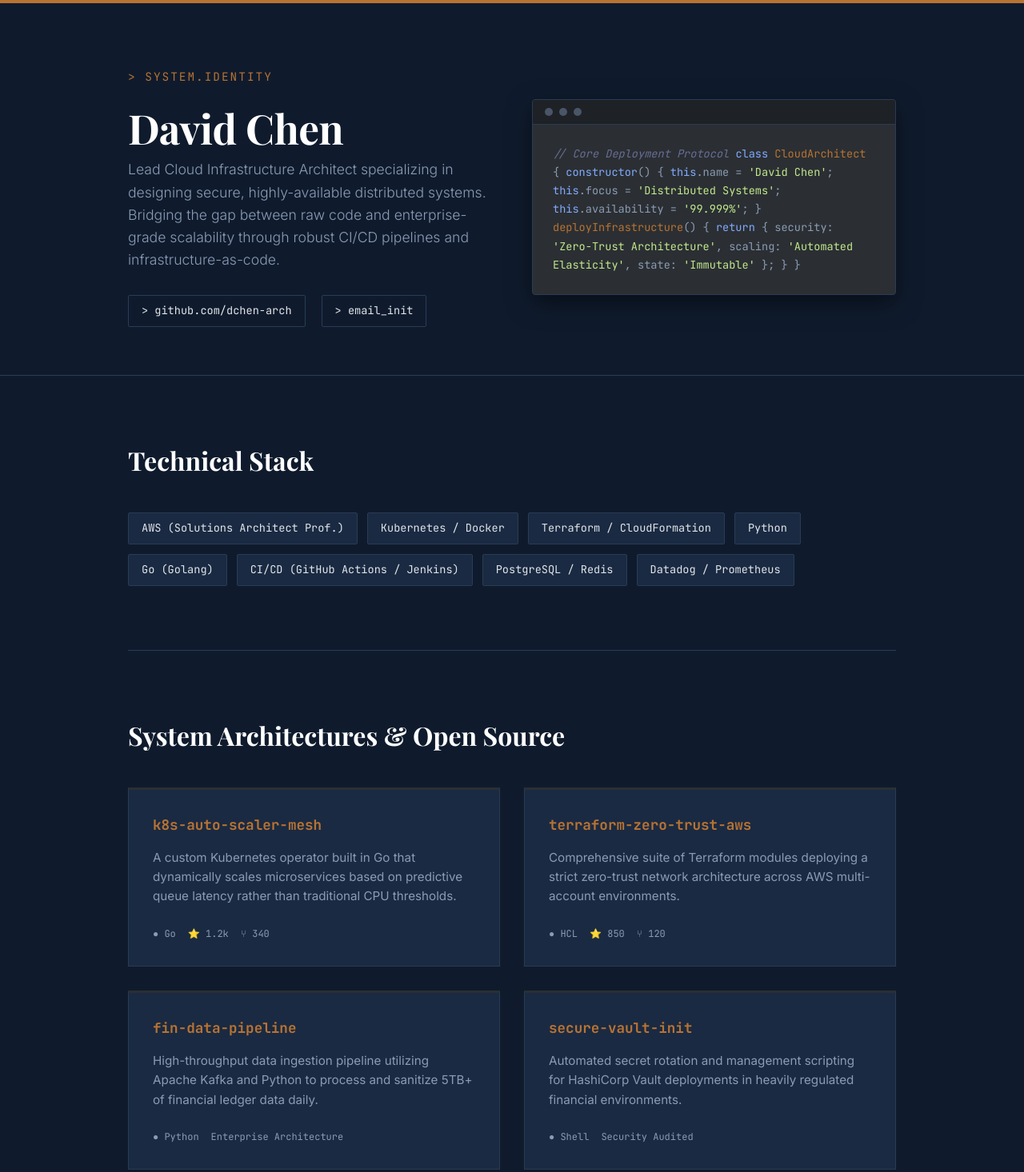
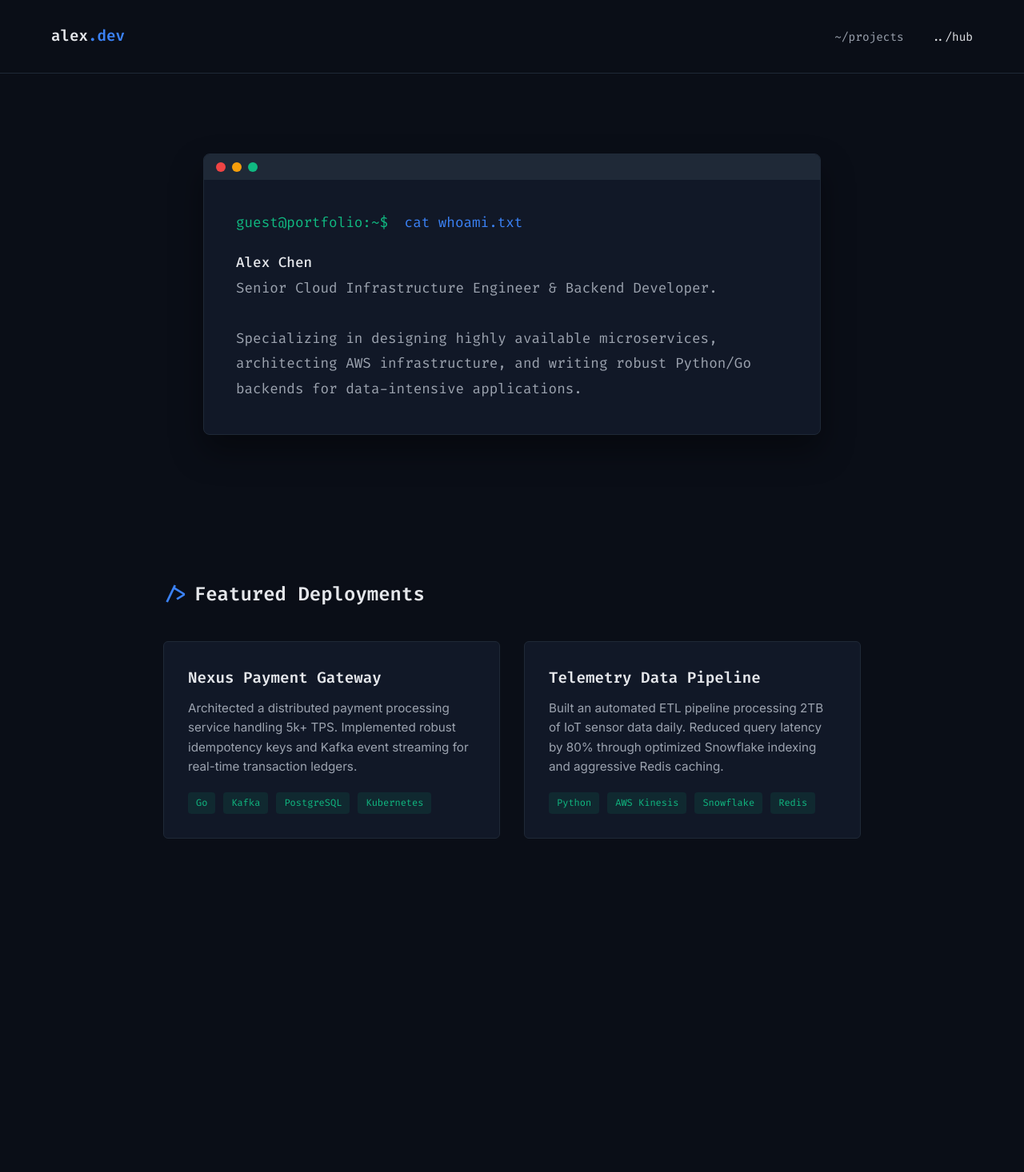
Before and after one commit to FootprintForge-HQ/FootprintForge-HQ.github.io, a plain HTML site: page developer-demo.html in a window 1280 px wide. Shown: the top 1466 px of the page at 80% size. After the commit the page ends 1129 px from the top, so only its background shows below. Drawn offline with nearby package versions, Linux system fonts and the light colour scheme.

Commit message:
Update developer-demo.html

```diff
--- a/developer-demo.html
+++ b/developer-demo.html
@@ -3,394 +3,160 @@
 <head>
     <meta charset="UTF-8">
     <meta name="viewport" content="width=device-width, initial-scale=1.0">
-    <title>David Chen | Cloud Infrastructure Architect</title>
+    <title>Developer Portfolio | Alex Chen</title>
 
     <link rel="preconnect" href="https://fonts.googleapis.com">
     <link rel="preconnect" href="https://fonts.gstatic.com" crossorigin>
-    <link href="https://fonts.googleapis.com/css2?family=Playfair+Display:wght@500;600;700&family=Inter:wght@300;400;500;600&family=JetBrains+Mono:wght@400;700&display=swap" rel="stylesheet">
+    <link href="https://fonts.googleapis.com/css2?family=Fira+Code:wght@400;500;600&family=Inter:wght@300;400;500&display=swap" rel="stylesheet">
 
     <style>
-        /* Engineered Brand Color System - Dark Mode Priority */
         :root {
-            --navy: #0F1B2D;
-            --navy-light: #1A2A42;
-            --charcoal: #2B2F33;
-            --copper: #B87333;
-            --copper-dim: rgba(184, 115, 51, 0.15);
-            --text-main: #E1E5EA;
-            --text-muted: #8B9BB4;
-            --border-color: #2A3B55;
+            --bg-dark: #0A0E17;
+            --surface: #111827;
+            --border: #1F2937;
+            --text-main: #E5E7EB;
+            --text-muted: #9CA3AF;
+            --accent-blue: #3B82F6;
+            --accent-green: #10B981;
 
-            --font-serif: 'Playfair Display', serif;
+            --font-mono: 'Fira Code', monospace;
             --font-sans: 'Inter', sans-serif;
-            --font-mono: 'JetBrains Mono', monospace;
         }
 
-        * {
-            margin: 0;
-            padding: 0;
-            box-sizing: border-box;
-        }
+        * { margin: 0; padding: 0; box-sizing: border-box; scroll-behavior: smooth; }
 
         body {
-            background-color: var(--navy);
+            background-color: var(--bg-dark);
             color: var(--text-main);
             font-family: var(--font-sans);
             line-height: 1.6;
             -webkit-font-smoothing: antialiased;
         }
 
-        .container {
-            max-width: 1000px;
-            margin: 0 auto;
-            padding: 0 20px;
+        .reveal { opacity: 0; transform: translateY(20px); transition: all 0.6s ease-out; }
+        .reveal.active { opacity: 1; transform: translateY(0); }
+
+        nav { padding: 30px 5%; display: flex; justify-content: space-between; align-items: center; border-bottom: 1px solid var(--border); }
+        .logo { font-family: var(--font-mono); font-size: 1.2rem; color: var(--text-main); text-decoration: none; font-weight: 600; }
+        .logo span { color: var(--accent-blue); }
+
+        .nav-links a { color: var(--text-muted); text-decoration: none; margin-left: 30px; font-size: 0.9rem; transition: color 0.3s; font-family: var(--font-mono); }
+        .nav-links a:hover { color: var(--accent-blue); }
+
+        .terminal-header { padding: 100px 5%; max-width: 900px; margin: 0 auto; }
+
+        .terminal-window {
+            background-color: var(--surface);
+            border: 1px solid var(--border);
+            border-radius: 8px;
+            overflow: hidden;
+            box-shadow: 0 20px 40px rgba(0,0,0,0.4);
         }
 
-        /* Top Bar - Structural Line */
-        .top-bar {
-            height: 4px;
-            background-color: var(--copper);
-            width: 100%;
+        .terminal-bar { background-color: #1F2937; padding: 10px 15px; display: flex; gap: 8px; align-items: center; }
+        .dot { width: 12px; height: 12px; border-radius: 50%; }
+        .dot.r { background-color: #EF4444; }
+        .dot.y { background-color: #F59E0B; }
+        .dot.g { background-color: #10B981; }
+
+        .terminal-body { padding: 40px; font-family: var(--font-mono); font-size: 1.1rem; }
+        .prompt { color: var(--accent-green); margin-right: 10px; }
+        .command { color: var(--accent-blue); }
+
+        .output { margin-top: 20px; color: var(--text-muted); line-height: 1.8; }
+        .output strong { color: var(--text-main); font-weight: 500; }
+
+        section { padding: 80px 5%; max-width: 1000px; margin: 0 auto; }
+        .section-title { font-family: var(--font-mono); font-size: 1.5rem; color: var(--text-main); margin-bottom: 40px; display: flex; align-items: center; gap: 10px;}
+        .section-title::before { content: '/>'; color: var(--accent-blue); }
+
+        .grid { display: grid; grid-template-columns: repeat(auto-fit, minmax(300px, 1fr)); gap: 30px; }
+
+        .project-card {
+            background-color: var(--surface);
+            border: 1px solid var(--border);
+            padding: 30px;
+            border-radius: 6px;
+            transition: all 0.3s ease;
+            position: relative;
         }
 
-        /* Hero / Header Section */
-        header {
-            padding: 80px 0 60px;
-            border-bottom: 1px solid var(--border-color);
+        .project-card:hover {
+            border-color: var(--accent-blue);
+            transform: translateY(-5px);
+            box-shadow: 0 10px 30px rgba(59, 130, 246, 0.1);
         }
 
-        .header-grid {
-            display: grid;
-            grid-template-columns: 1fr 1fr;
-            gap: 50px;
-            align-items: center;
-        }
+        .project-card h3 { font-family: var(--font-mono); font-size: 1.2rem; color: var(--text-main); margin-bottom: 10px; }
+        .project-card p { color: var(--text-muted); font-size: 0.95rem; margin-bottom: 20px; }
 
-        h1 {
-            font-family: var(--font-serif);
-            font-size: 3.2rem;
-            color: #FFFFFF;
-            line-height: 1.1;
-            margin-bottom: 10px;
-            letter-spacing: -0.5px;
-        }
+        .tech-stack { display: flex; gap: 10px; flex-wrap: wrap; }
+        .tech-stack span { font-family: var(--font-mono); font-size: 0.75rem; color: var(--accent-green); background-color: rgba(16, 185, 129, 0.1); padding: 4px 10px; border-radius: 4px; }
 
-        .title {
-            font-family: var(--font-mono);
-            font-size: 0.9rem;
-            color: var(--copper);
-            text-transform: uppercase;
-            letter-spacing: 2px;
-            margin-bottom: 25px;
-        }
-
-        .profile-text {
-            font-size: 1.1rem;
-            color: var(--text-muted);
-            font-weight: 300;
-            margin-bottom: 30px;
-        }
-
-        .contact-links {
-            display: flex;
-            gap: 20px;
-        }
-
-        .contact-links a {
-            color: var(--text-main);
-            text-decoration: none;
-            font-family: var(--font-mono);
-            font-size: 0.85rem;
-            border: 1px solid var(--border-color);
-            padding: 8px 16px;
-            border-radius: 2px;
-            transition: all 0.3s ease;
-        }
-
-        .contact-links a:hover {
-            border-color: var(--copper);
-            color: var(--copper);
-            background-color: var(--copper-dim);
-        }
-
-        /* Simulated IDE / Code Window */
-        .code-window {
-            background-color: var(--charcoal);
-            border: 1px solid var(--border-color);
-            border-radius: 4px;
-            overflow: hidden;
-            box-shadow: 0 10px 30px rgba(0,0,0,0.5);
-        }
-
-        .code-header {
-            background-color: #1E2226;
-            padding: 10px 15px;
-            display: flex;
-            gap: 8px;
-            border-bottom: 1px solid var(--border-color);
-        }
-
-        .code-dot {
-            width: 10px;
-            height: 10px;
-            border-radius: 50%;
-            background-color: #4A5568;
-        }
-
-        .code-body {
-            padding: 25px;
-            font-family: var(--font-mono);
-            font-size: 0.85rem;
-            color: var(--text-muted);
-            line-height: 1.7;
-            overflow-x: auto;
-        }
-
-        .syntax-keyword { color: #82AAFF; }
-        .syntax-string { color: #C3E88D; }
-        .syntax-function { color: var(--copper); }
-        .syntax-comment { color: #676E95; font-style: italic; }
-
-        /* Section Architecture */
-        section {
-            padding: 80px 0;
-            border-bottom: 1px solid var(--border-color);
-        }
-
-        h2 {
-            font-family: var(--font-serif);
-            font-size: 2rem;
-            color: #FFFFFF;
-            margin-bottom: 40px;
-        }
-
-        /* Tech Stack Grid */
-        .stack-grid {
-            display: flex;
-            flex-wrap: wrap;
-            gap: 12px;
-        }
-
-        .tech-tag {
-            background-color: var(--navy-light);
-            color: var(--text-main);
-            font-family: var(--font-mono);
-            font-size: 0.85rem;
-            padding: 8px 16px;
-            border: 1px solid var(--border-color);
-            border-radius: 2px;
-        }
-
-        /* Featured Repositories / Projects */
-        .repo-grid {
-            display: grid;
-            grid-template-columns: 1fr 1fr;
-            gap: 30px;
-        }
-
-        .repo-card {
-            background-color: var(--navy-light);
-            border: 1px solid var(--border-color);
-            padding: 30px;
-            border-top: 3px solid var(--charcoal);
-            transition: transform 0.3s, border-color 0.3s;
-            display: flex;
-            flex-direction: column;
-            justify-content: space-between;
-        }
-
-        .repo-card:hover {
-            transform: translateY(-5px);
-            border-top-color: var(--copper);
-        }
-
-        .repo-header {
-            display: flex;
-            justify-content: space-between;
-            align-items: center;
-            margin-bottom: 15px;
-        }
-
-        .repo-title {
-            font-family: var(--font-mono);
-            font-size: 1.1rem;
-            color: var(--copper);
-            font-weight: 700;
-            text-decoration: none;
-        }
-
-        .repo-desc {
-            font-size: 0.95rem;
-            color: var(--text-muted);
-            margin-bottom: 25px;
-        }
-
-        .repo-footer {
-            display: flex;
-            gap: 15px;
-            font-family: var(--font-mono);
-            font-size: 0.75rem;
-            color: #8B9BB4;
-        }
-
-        /* Footer / Footprint Forge Branding */
-        footer {
-            text-align: center;
-            padding: 40px 0;
-        }
-
-        .powered-by {
-            font-family: var(--font-sans);
-            font-size: 0.8rem;
-            color: #4A5568;
-            text-transform: uppercase;
-            letter-spacing: 2px;
-            text-decoration: none;
-            transition: color 0.3s;
-        }
-
-        .powered-by:hover {
-            color: var(--copper);
-        }
-
-        /* Responsive Design */
-        @media (max-width: 850px) {
-            .header-grid, .repo-grid {
-                grid-template-columns: 1fr;
-                gap: 30px;
-            }
-            .code-window {
-                margin-top: 20px;
-            }
-        }
+        @media (max-width: 768px) { .terminal-body { padding: 20px; font-size: 0.95rem; } }
     </style>
 </head>
 <body>
 
-    <div class="top-bar"></div>
+    <nav>
+        <a href="#" class="logo">alex<span>.dev</span></a>
+        <div class="nav-links">
+            <a href="#work">~/projects</a>
+            <a href="hub-demo.html" style="color: var(--text-main);">../hub</a>
+        </div>
+    </nav>
 
-    <header>
-        <div class="container header-grid">
-            <div>
-                <div class="title">> system.identity</div>
-                <h1>David Chen</h1>
-                <p class="profile-text">Lead Cloud Infrastructure Architect specializing in designing secure, highly-available distributed systems. Bridging the gap between raw code and enterprise-grade scalability through robust CI/CD pipelines and infrastructure-as-code.</p>
-                <div class="contact-links">
-                    <a href="#">> github.com/dchen-arch</a>
-                    <a href="mailto:david@example.com">> email_init</a>
+    <div class="terminal-header reveal">
+        <div class="terminal-window">
+            <div class="terminal-bar">
+                <div class="dot r"></div><div class="dot y"></div><div class="dot g"></div>
+            </div>
+            <div class="terminal-body">
+                <div><span class="prompt">guest@portfolio:~$</span> <span class="command">cat whoami.txt</span></div>
+                <div class="output">
+                    <strong>Alex Chen</strong><br>
+                    Senior Cloud Infrastructure Engineer & Backend Developer.<br><br>
+                    Specializing in designing highly available microservices, architecting AWS infrastructure, and writing robust Python/Go backends for data-intensive applications.
+                </div>
+            </div>
         </div>
     </div>
 
-            <div class="code-window">
-                <div class="code-header">
-                    <div class="code-dot"></div>
-                    <div class="code-dot"></div>
-                    <div class="code-dot"></div>
-                </div>
-                <div class="code-body">
-<span class="syntax-comment">// Core Deployment Protocol</span>
-<span class="syntax-keyword">class</span> <span class="syntax-function">CloudArchitect</span> {
-  <span class="syntax-keyword">constructor</span>() {
-    <span class="syntax-keyword">this</span>.name = <span class="syntax-string">'David Chen'</span>;
-    <span class="syntax-keyword">this</span>.focus = <span class="syntax-string">'Distributed Systems'</span>;
-    <span class="syntax-keyword">this</span>.availability = <span class="syntax-string">'99.999%'</span>;
-  }
+    <section id="work">
+        <h2 class="section-title reveal">Featured Deployments</h2>
+        <div class="grid">
 
-  <span class="syntax-function">deployInfrastructure</span>() {
-    <span class="syntax-keyword">return</span> {
-      security: <span class="syntax-string">'Zero-Trust Architecture'</span>,
-      scaling: <span class="syntax-string">'Automated Elasticity'</span>,
-      state: <span class="syntax-string">'Immutable'</span>
-    };
-  }
-}
-                </div>
-            </div>
-        </div>
-    </header>
-
-    <div class="container">
-
-        <section>
-            <h2>Technical Stack</h2>
-            <div class="stack-grid">
-                <span class="tech-tag">AWS (Solutions Architect Prof.)</span>
-                <span class="tech-tag">Kubernetes / Docker</span>
-                <span class="tech-tag">Terraform / CloudFormation</span>
-                <span class="tech-tag">Python</span>
-                <span class="tech-tag">Go (Golang)</span>
-                <span class="tech-tag">CI/CD (GitHub Actions / Jenkins)</span>
-                <span class="tech-tag">PostgreSQL / Redis</span>
-                <span class="tech-tag">Datadog / Prometheus</span>
-            </div>
-        </section>
-
-        <section style="border-bottom: none;">
-            <h2>System Architectures & Open Source</h2>
-            <div class="repo-grid">
-
-                <div class="repo-card">
-                    <div>
-                        <div class="repo-header">
-                            <a href="#" class="repo-title">k8s-auto-scaler-mesh</a>
-                        </div>
-                        <p class="repo-desc">A custom Kubernetes operator built in Go that dynamically scales microservices based on predictive queue latency rather than traditional CPU thresholds.</p>
-                    </div>
-                    <div class="repo-footer">
-                        <span>● Go</span>
-                        <span>⭐ 1.2k</span>
-                        <span>⑂ 340</span>
+            <div class="project-card reveal" style="transition-delay: 0.1s;">
+                <h3>Nexus Payment Gateway</h3>
+                <p>Architected a distributed payment processing service handling 5k+ TPS. Implemented robust idempotency keys and Kafka event streaming for real-time transaction ledgers.</p>
+                <div class="tech-stack">
+                    <span>Go</span><span>Kafka</span><span>PostgreSQL</span><span>Kubernetes</span>
                 </div>
             </div>
 
-                <div class="repo-card">
-                    <div>
-                        <div class="repo-header">
-                            <a href="#" class="repo-title">terraform-zero-trust-aws</a>
-                        </div>
-                        <p class="repo-desc">Comprehensive suite of Terraform modules deploying a strict zero-trust network architecture across AWS multi-account environments.</p>
-                    </div>
-                    <div class="repo-footer">
-                        <span>● HCL</span>
-                        <span>⭐ 850</span>
-                        <span>⑂ 120</span>
-                    </div>
-                </div>
-
-                <div class="repo-card">
-                    <div>
-                        <div class="repo-header">
-                            <a href="#" class="repo-title">fin-data-pipeline</a>
-                        </div>
-                        <p class="repo-desc">High-throughput data ingestion pipeline utilizing Apache Kafka and Python to process and sanitize 5TB+ of financial ledger data daily.</p>
-                    </div>
-                    <div class="repo-footer">
-                        <span>● Python</span>
-                        <span>Enterprise Architecture</span>
-                    </div>
-                </div>
-
-                <div class="repo-card">
-                    <div>
-                        <div class="repo-header">
-                            <a href="#" class="repo-title">secure-vault-init</a>
-                        </div>
-                        <p class="repo-desc">Automated secret rotation and management scripting for HashiCorp Vault deployments in heavily regulated financial environments.</p>
-                    </div>
-                    <div class="repo-footer">
-                        <span>● Shell</span>
-                        <span>Security Audited</span>
+            <div class="project-card reveal" style="transition-delay: 0.2s;">
+                <h3>Telemetry Data Pipeline</h3>
+                <p>Built an automated ETL pipeline processing 2TB of IoT sensor data daily. Reduced query latency by 80% through optimized Snowflake indexing and aggressive Redis caching.</p>
+                <div class="tech-stack">
+                    <span>Python</span><span>AWS Kinesis</span><span>Snowflake</span><span>Redis</span>
                 </div>
             </div>
 
         </div>
     </section>
 
-    </div>
+    <script>
+        const observer = new IntersectionObserver((entries) => {
+            entries.forEach(entry => {
+                if (entry.isIntersecting) {
+                    entry.target.classList.add('active');
+                    observer.unobserve(entry.target);
+                }
+            });
+        }, { threshold: 0.1 });
 
-    <footer>
-        <a href="#" class="powered-by">Digital Architecture by Footprint Forge</a>
-    </footer>
-
+        document.querySelectorAll('.reveal').forEach(el => observer.observe(el));
+        setTimeout(() => document.querySelector('.terminal-header.reveal').classList.add('active'), 100);
+    </script>
 </body>
 </html>
```
Lines whose indentation alone changed are shown as unchanged.
